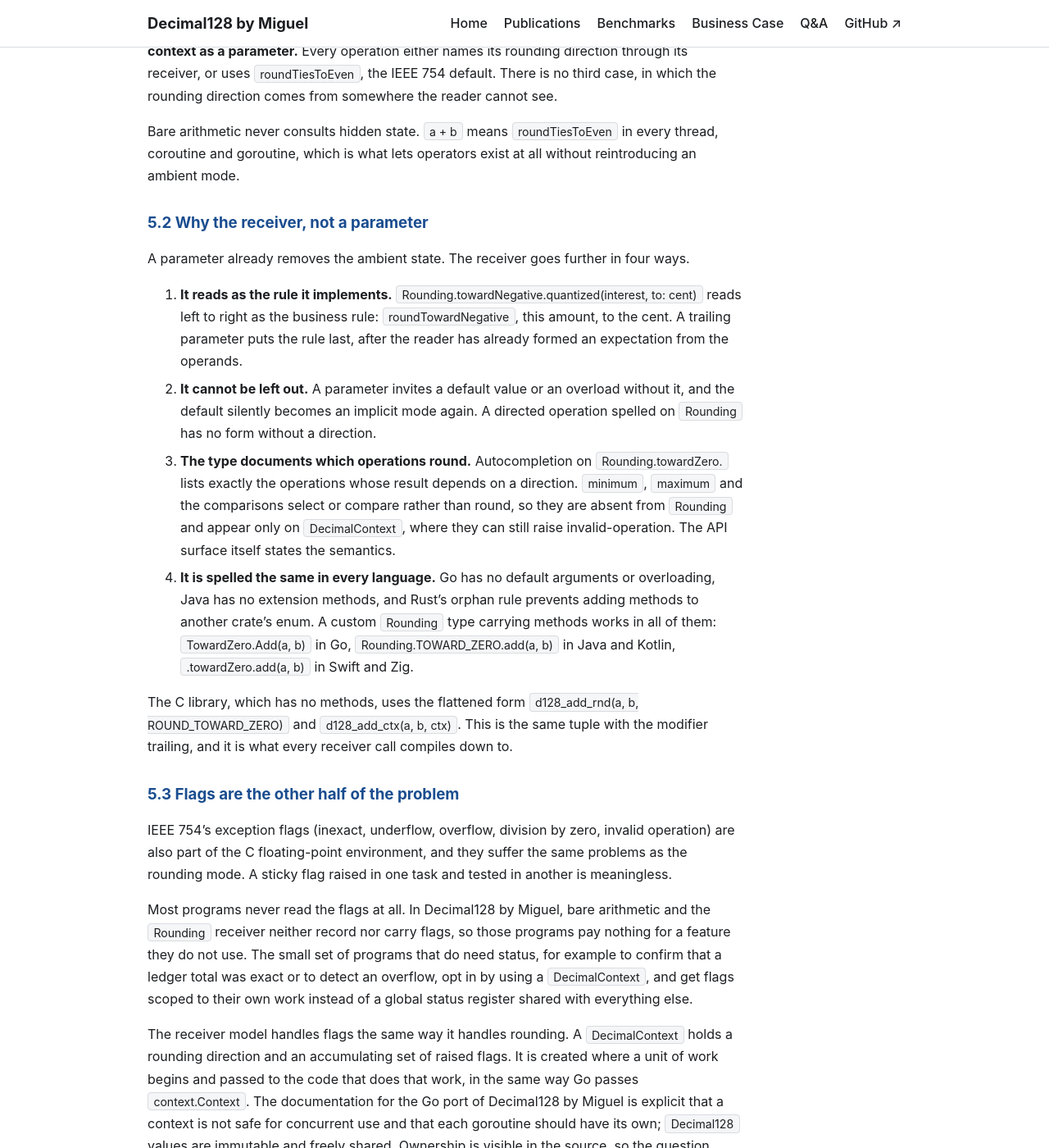
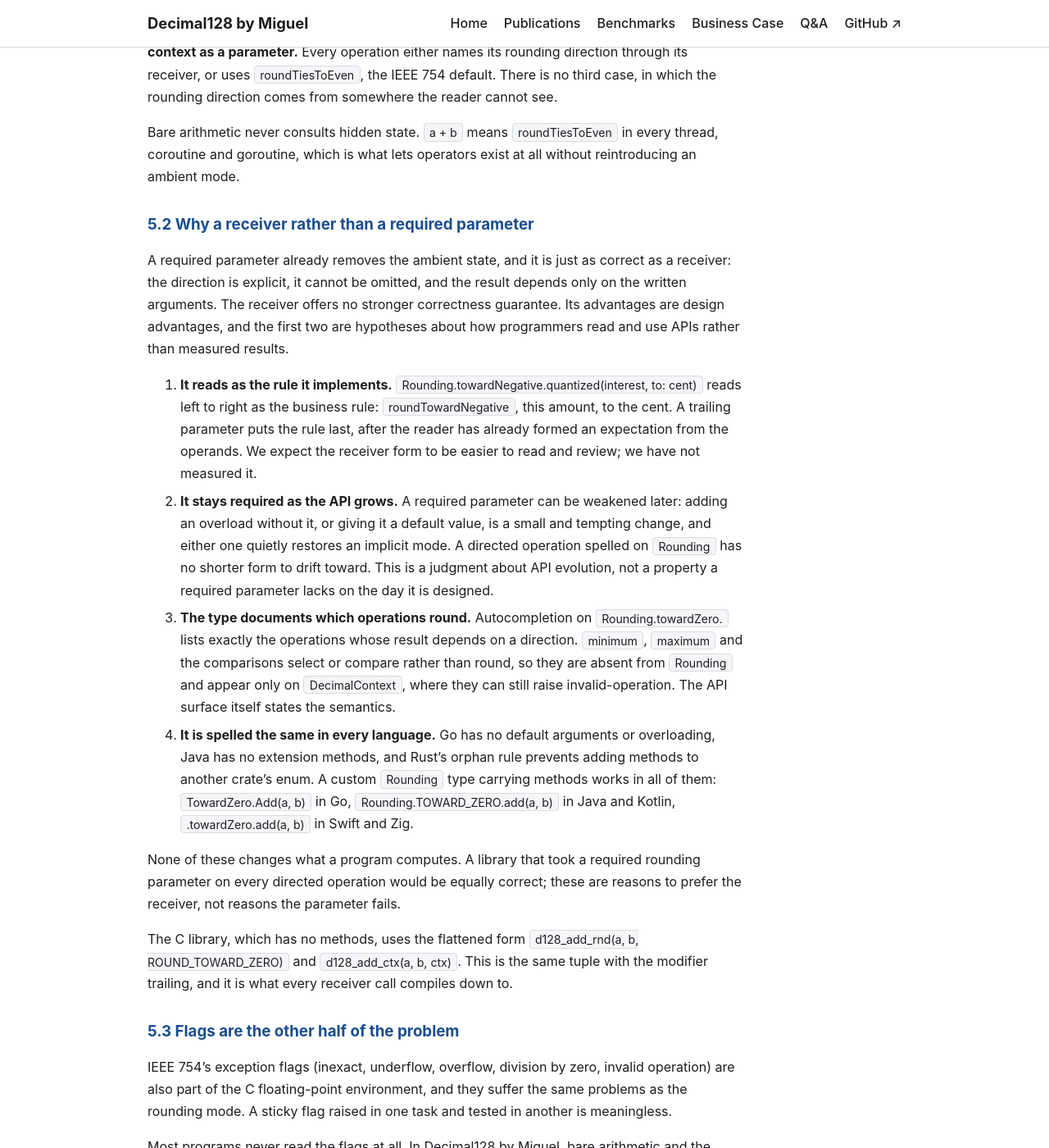
Before and after one commit to migueldecimal128/decimal128-www, a Jekyll site: the page built from whitepaper-rounding-receiver.md, in a window 1280 px wide and 1400 px high, scrolled down 8095 px. Shown: the whole window at 82% size. Built offline with Jekyll 4.4.1, drawn with Linux system fonts in a browser that asks for light colours; some of the changed text lies outside the part shown.

Commit message:
whitepapers: refine "Rounding as a Receiver"; update site tagline
- Compare the receiver against a required parameter and present its
  advantages as design advantages rather than correctness guarantees.
- Note the IEEE 754 exception for exact results: the sign of an exact
  zero sum depends on roundTowardNegative.
- Tagline: "Decimal128 by Miguel: high-performance IEEE 754-2019
  decimal128 in software".

Co-Authored-By: Claude Opus 5.5 <noreply@anthropic.com>
Claude-Session: https://claude.ai/code/session_01Y4dgqw7jEiiUehyMpcXzYM

````diff
--- a/_config.yml
+++ b/_config.yml
@@ -1,6 +1,6 @@
 title: Decimal128
 baseurl: "/decimal128-www"
-tagline: "IEEE 754-2019 compliant decimal128 high-performance software solution created by Miguel."
+tagline: "Decimal128 by Miguel: high-performance IEEE 754-2019 decimal128 in software"
 markdown: kramdown
 kramdown:
   input: GFM
--- a/whitepaper-rounding-receiver.md
+++ b/whitepaper-rounding-receiver.md
@@ -113,7 +113,7 @@ A function whose result depends on ambient state is not a function of its argume
 
 ## 4. Three Placements for the Rounding Mode
 
-There are three places an API can put the rounding direction. Only the ambient placement is unsafe under concurrency; between the two explicit placements, the receiver is the better design.
+There are three places an API can put the rounding direction. Only the ambient placement is unsafe under concurrency. The two explicit placements are equally correct; the case for the receiver, made in Section 5.2, rests on how code reads and how the API is organized.
 
 **Ambient.** The mode is state read implicitly by every operation: a control register, a thread-local, a library global, or a context variable.
 
@@ -122,7 +122,7 @@ fesetround(FE_DOWNWARD);   /* somewhere */
 z = x * y;                 /* somewhere else */
 ```
 
-**Parameter.** The mode is an argument of the operation, usually trailing and often optional.
+**Parameter.** The mode is an argument of the operation, usually trailing. It may be required or optional.
 
 ```java
 BigDecimal z = x.multiply(y, MathContext.DECIMAL128);
@@ -140,7 +140,7 @@ let z = Rounding.towardNegative.multiply(x, y)
 | Result depends only on the written arguments | No | Yes | Yes |
 | Safe across threads, pools, coroutines, goroutines | Only with runtime propagation | Yes | Yes |
 | Save/restore discipline required | Yes, on every exit path | No | No |
-| Can be silently omitted | Always: the operation reads whatever is set | When the parameter is optional or overloaded | No: there is no call without it |
+| Can be silently omitted | Always: the operation reads whatever is set | Only if optional or overloaded; a required parameter cannot be | No: there is no call without it |
 | Groups directed operations for discovery | No | No: spread across the value type | Yes: all on `Rounding` / `DecimalContext` |
 | Cost per operation | A register or thread-local read | Pass an argument | Pass the receiver |
 
@@ -162,14 +162,16 @@ The rule that holds the design together is simple: **no operation takes a roundi
 
 Bare arithmetic never consults hidden state. `a + b` means `roundTiesToEven` in every thread, coroutine and goroutine, which is what lets operators exist at all without reintroducing an ambient mode.
 
-### 5.2 Why the receiver, not a parameter
+### 5.2 Why a receiver rather than a required parameter
 
-A parameter already removes the ambient state. The receiver goes further in four ways.
+A required parameter already removes the ambient state, and it is just as correct as a receiver: the direction is explicit, it cannot be omitted, and the result depends only on the written arguments. The receiver offers no stronger correctness guarantee. Its advantages are design advantages, and the first two are hypotheses about how programmers read and use APIs rather than measured results.
 
-1. **It reads as the rule it implements.** `Rounding.towardNegative.quantized(interest, to: cent)` reads left to right as the business rule: `roundTowardNegative`, this amount, to the cent. A trailing parameter puts the rule last, after the reader has already formed an expectation from the operands.
-2. **It cannot be left out.** A parameter invites a default value or an overload without it, and the default silently becomes an implicit mode again. A directed operation spelled on `Rounding` has no form without a direction.
+1. **It reads as the rule it implements.** `Rounding.towardNegative.quantized(interest, to: cent)` reads left to right as the business rule: `roundTowardNegative`, this amount, to the cent. A trailing parameter puts the rule last, after the reader has already formed an expectation from the operands. We expect the receiver form to be easier to read and review; we have not measured it.
+2. **It stays required as the API grows.** A required parameter can be weakened later: adding an overload without it, or giving it a default value, is a small and tempting change, and either one quietly restores an implicit mode. A directed operation spelled on `Rounding` has no shorter form to drift toward. This is a judgment about API evolution, not a property a required parameter lacks on the day it is designed.
 3. **The type documents which operations round.** Autocompletion on `Rounding.towardZero.` lists exactly the operations whose result depends on a direction. `minimum`, `maximum` and the comparisons select or compare rather than round, so they are absent from `Rounding` and appear only on `DecimalContext`, where they can still raise invalid-operation. The API surface itself states the semantics.
 4. **It is spelled the same in every language.** Go has no default arguments or overloading, Java has no extension methods, and Rust's orphan rule prevents adding methods to another crate's enum. A custom `Rounding` type carrying methods works in all of them: `TowardZero.Add(a, b)` in Go, `Rounding.TOWARD_ZERO.add(a, b)` in Java and Kotlin, `.towardZero.add(a, b)` in Swift and Zig.
+
+None of these changes what a program computes. A library that took a required rounding parameter on every directed operation would be equally correct; these are reasons to prefer the receiver, not reasons the parameter fails.
 
 The C library, which has no methods, uses the flattened form `d128_add_rnd(a, b, ROUND_TOWARD_ZERO)` and `d128_add_ctx(a, b, ctx)`. This is the same tuple with the modifier trailing, and it is what every receiver call compiles down to.
 
@@ -246,7 +248,7 @@ As Section 1 quotes, IEEE 754 requires each operation to round its exact result
 
 In discussions with Microsoft on GitHub chats, the rationale given for this design was performance: the belief that accepting a user-supplied rounding direction slows down arithmetic. It does not, for three reasons.
 
-1. **Exact results never consult the direction.** Rounding only happens when a result does not fit in 34 digits, and in decimal work most additions, subtractions and multiplications fit. Adding two prices, subtracting a discount, or multiplying a quantity by a unit price produces a result with far fewer than 34 digits, so it is exact. In Decimal128 by Miguel an exact result returns before the rounding step is reached, so the direction is never read. For these operations the cost of a user-supplied rounding direction is zero.
+1. **Exact results almost never consult the direction.** Rounding only happens when a result does not fit in 34 digits, and in decimal work most additions, subtractions and multiplications fit. Adding two prices, subtracting a discount, or multiplying a quantity by a unit price produces a result with far fewer than 34 digits, so it is exact. In Decimal128 by Miguel an exact result returns before the rounding step is reached. The one exception IEEE 754 defines is an exact zero produced by adding operands of opposite sign, or subtracting operands of the same sign: the result is −0 under `roundTowardNegative` and +0 under every other direction [IEEE 754-2019 §6.3]. That case costs a single comparison. For every other exact result, the cost of a user-supplied rounding direction is zero.
 2. **Inexact results cost the same in every direction, and a constant direction is free.** Every direction, `roundTiesToEven` included, goes through the same branch-free lookup, and a literal receiver can be folded by the compiler (Section 5.5).
 3. **Rounding afterward is the expensive design.** It does all the work of a `roundTiesToEven` operation and then a second rounding operation, `Round` or `Quantize`, on every directed result. It also gives the wrong answer (above).
 
````
